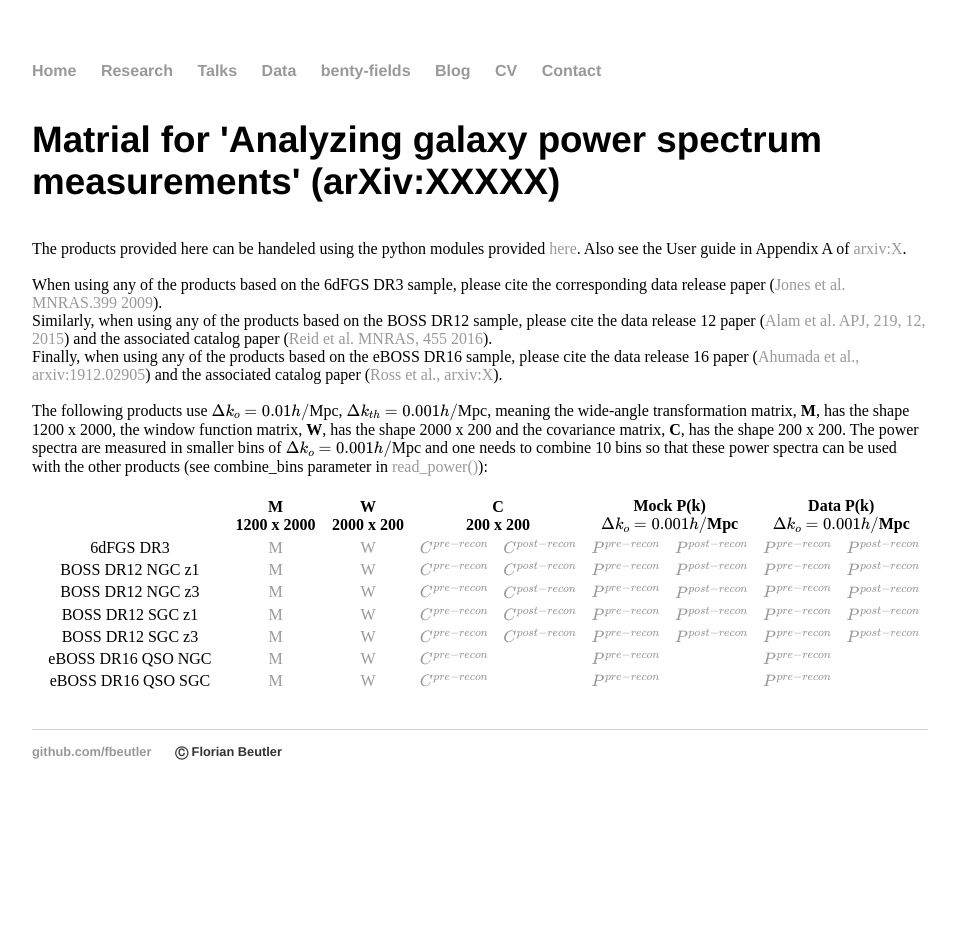
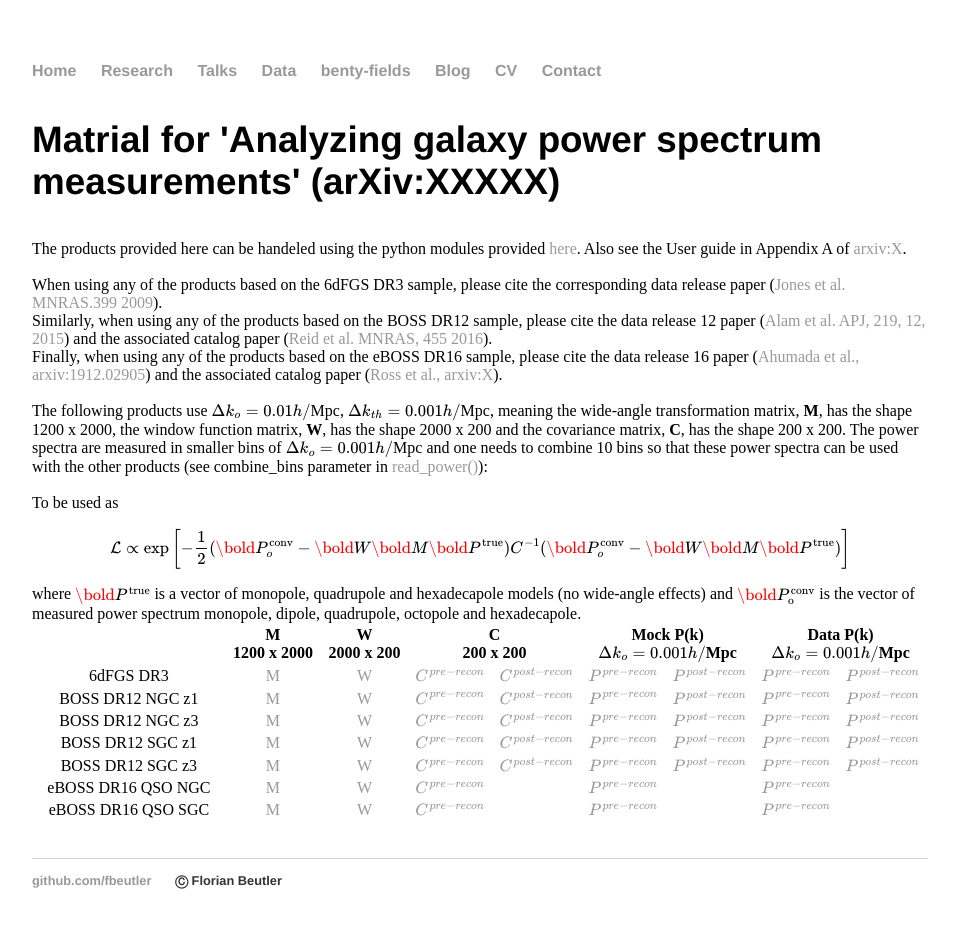
Before and after one commit to fbeutler/fbeutler.github.io, a Jekyll site: the page built from hub/deconv_paper.html, in a window 1280 px wide. Shown: the whole page, without its empty margins (160-1119 px from the left). Built offline with Jekyll 4.4.1, drawn with Linux system fonts in a browser that asks for light colours; before the commit the page ends 900 px from its top, so only the background shows below that.

Commit message:
Update deconv_paper.html

```diff
--- a/hub/deconv_paper.html
+++ b/hub/deconv_paper.html
@@ -28,6 +28,13 @@ Finally, when using any of the products based on the eBOSS DR16 sample, please c
 	    covariance matrix, <strong>C</strong>, has the shape 200 x 200. The power spectra are measured in smaller bins of \(\Delta k_o = 0.001h/\)Mpc
 	and one needs to combine 10 bins so that these power spectra can be used with the other products (see combine_bins
 	parameter in <a href="https://github.com/fbeutler/pk_tools/blob/master/pk_tools.py" target="_blank">read_power()</a>):<br> <br>
+
+	To be used as
+	$$
+	\mathcal{L} \propto \exp\left[-\frac{1}{2}(\bold{P}^{\rm conv}_o - \bold{W}\bold{M}\bold{P}^{\rm true})C^{-1}(\bold{P}^{\rm conv}_o - \bold{W}\bold{M}\bold{P}^{\rm true})\right]
+	$$
+	where \(\bold{P}^{\rm true}\) is a vector of monopole, quadrupole and hexadecapole models (no wide-angle effects) and
+	\(\bold{P}^{\rm conv}_{\rm o}\) is the vector of measured power spectrum monopole, dipole, quadrupole, octopole and hexadecapole.
 
 <table style="width:100%">
   <tr style="text-align: center">
```
